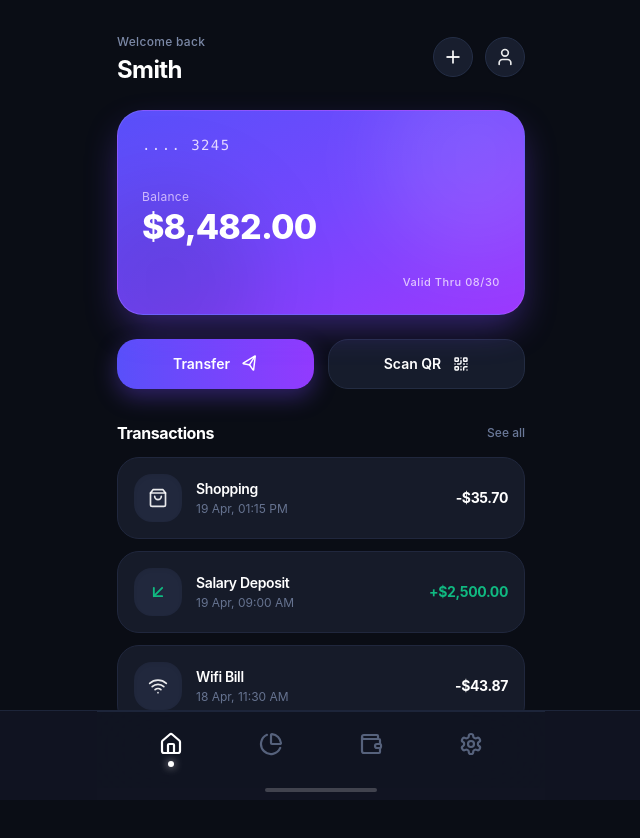
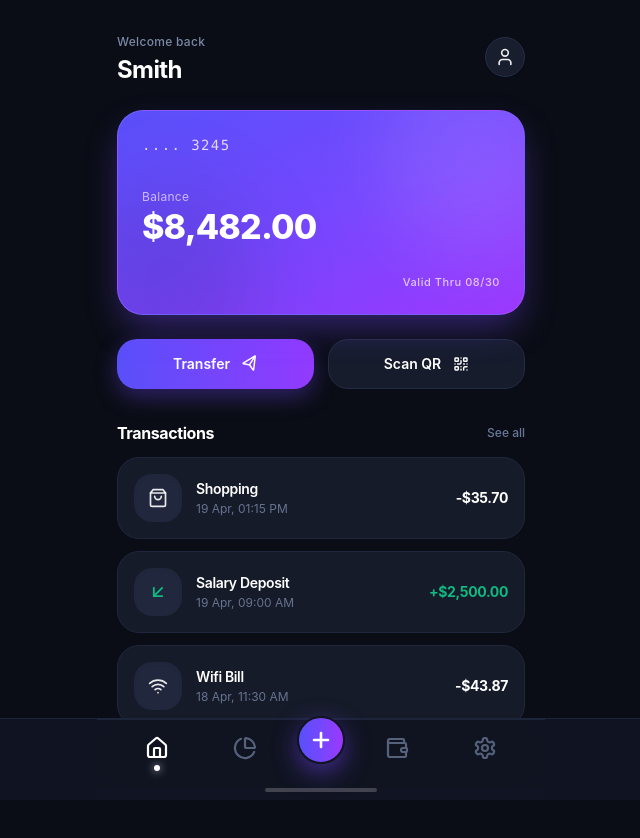
Before and after one commit to dhent593/Dompetku-V2, a Next.js app: page / in a window 1280 px wide. Shown: the whole page, without its empty margins (319-959 px from the left). Built offline with nearby package versions, Linux system fonts and the light colour scheme.

Commit message:
feat: move (+) action button to center of bottom navigation bar

```diff
--- a/src/components/navigation/BottomNav.tsx
+++ b/src/components/navigation/BottomNav.tsx
@@ -2,8 +2,9 @@
 
 import React from 'react';
 import { motion } from 'framer-motion';
-import { Home, PieChart, Wallet, Settings } from 'lucide-react';
+import { Home, PieChart, Wallet, Settings, Plus } from 'lucide-react';
 import { NavTab } from '@/types';
+import { useFinance } from '@/context/FinanceContext';
 
 interface BottomNavProps {
   currentTab: NavTab;
@@ -11,17 +12,19 @@ interface BottomNavProps {
 }
 
 export const BottomNav: React.FC<BottomNavProps> = ({ currentTab, onSelectTab }) => {
-  const tabs: { id: NavTab; label: string; icon: React.ComponentType<{ className?: string }> }[] = [
+  const { setActiveModal } = useFinance();
+
+  const leftTabs: { id: NavTab; label: string; icon: React.ComponentType<{ className?: string }> }[] = [
     { id: 'home', label: 'Home', icon: Home },
     { id: 'analytics', label: 'Analytics', icon: PieChart },
+  ];
+
+  const rightTabs: { id: NavTab; label: string; icon: React.ComponentType<{ className?: string }> }[] = [
     { id: 'wallet', label: 'Wallet', icon: Wallet },
     { id: 'settings', label: 'Settings', icon: Settings },
   ];
 
-  return (
-    <nav className="w-full bg-[#111522]/95 backdrop-blur-2xl border-t border-[#1D253A] px-6 py-3 z-30">
-      <div className="flex items-center justify-around max-w-md mx-auto relative">
-        {tabs.map((tab) => {
+  const renderTab = (tab: { id: NavTab; label: string; icon: React.ComponentType<{ className?: string }> }) => {
     const Icon = tab.icon;
     const isActive = currentTab === tab.id;
 
@@ -29,7 +32,7 @@ export const BottomNav: React.FC<BottomNavProps> = ({ currentTab, onSelectTab })
       <button
         key={tab.id}
         onClick={() => onSelectTab(tab.id)}
-              className="group relative flex flex-col items-center justify-center p-2 transition-transform active:scale-90 focus:outline-none cursor-pointer"
+        className="group relative flex flex-col items-center justify-center p-2 transition-transform active:scale-90 focus:outline-none cursor-pointer flex-1"
         aria-label={tab.label}
       >
         <div
@@ -52,7 +55,32 @@ export const BottomNav: React.FC<BottomNavProps> = ({ currentTab, onSelectTab })
         </div>
       </button>
     );
-        })}
+  };
+
+  return (
+    <nav className="w-full bg-[#111522]/95 backdrop-blur-2xl border-t border-[#1D253A] px-4 py-2 z-30">
+      <div className="flex items-center justify-between max-w-md mx-auto relative">
+        {/* Left Tabs (Home, Analytics) */}
+        <div className="flex items-center justify-around flex-1">
+          {leftTabs.map(renderTab)}
+        </div>
+
+        {/* Center Floating (+) Button */}
+        <div className="flex items-center justify-center px-2 relative -top-3.5">
+          <button
+            onClick={() => setActiveModal('addTx')}
+            className="w-12 h-12 rounded-full bg-gradient-to-r from-[#5950FA] via-[#7547FE] to-[#9C38FE] text-white flex items-center justify-center shadow-[0_8px_24px_rgba(118,71,254,0.5)] border-2 border-[#111522] hover:scale-105 active:scale-95 transition-all cursor-pointer group"
+            aria-label="Add Transaction"
+            title="Add Transaction"
+          >
+            <Plus className="w-6 h-6 stroke-[2.6] group-hover:rotate-90 transition-transform duration-200" />
+          </button>
+        </div>
+
+        {/* Right Tabs (Wallet, Settings) */}
+        <div className="flex items-center justify-around flex-1">
+          {rightTabs.map(renderTab)}
+        </div>
       </div>
     </nav>
   );
--- a/src/components/views/HomeView.tsx
+++ b/src/components/views/HomeView.tsx
@@ -41,15 +41,6 @@ export const HomeView: React.FC = () => {
           <h1 className="text-2xl font-bold text-white tracking-tight mt-0.5">{user.name}</h1>
         </div>
 
-        <div className="flex items-center space-x-3">
-          <button
-            onClick={() => setActiveModal('addTx')}
-            className="w-10 h-10 rounded-full bg-[#181E2E] border border-[#242E46] flex items-center justify-center text-white/90 hover:bg-[#20283E] active:scale-95 transition-all shadow-sm cursor-pointer"
-            aria-label="Add transaction"
-          >
-            <Plus className="w-5 h-5 stroke-[2.2]" />
-          </button>
-
         <button
           onClick={() => setActiveTab('settings')}
           className="w-10 h-10 rounded-full bg-[#181E2E] border border-[#242E46] flex items-center justify-center text-white/90 hover:bg-[#20283E] active:scale-95 transition-all shadow-sm overflow-hidden cursor-pointer"
@@ -57,7 +48,6 @@ export const HomeView: React.FC = () => {
         >
           <User className="w-5 h-5 stroke-[2]" />
         </button>
-        </div>
       </div>
 
       {/* 2. Main Balance Gradient Card */}
```
Also changed, not shown: src/components/auth/LoginView.tsx (line endings or trailing spaces), src/components/modals/AccountSecurityModal.tsx (line endings or trailing spaces), src/components/modals/PaymentMethodsModal.tsx (line endings or trailing spaces), src/components/modals/TransactionDetailModal.tsx (line endings or trailing spaces). Lines whose indentation alone changed are shown as unchanged.
